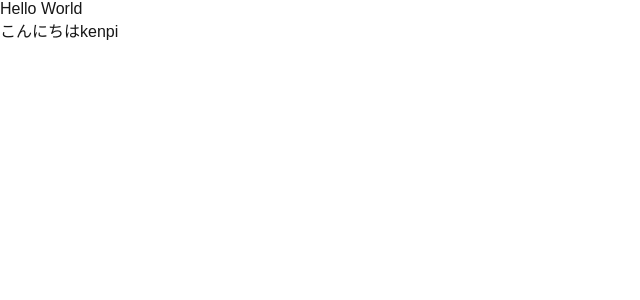
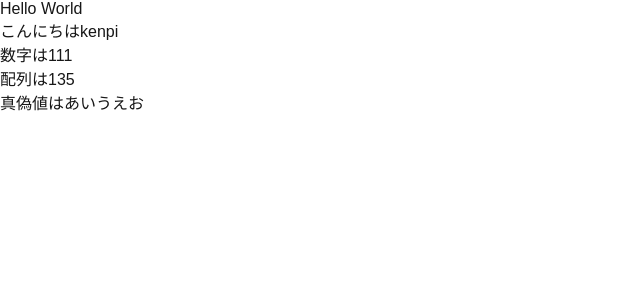
Before and after one commit to kenpi13/qin-next-practice, a Next.js app: page / in a window 1280 px wide. Shown: the top 300 px of the page, without its empty margins (0-640 px from the left). Built offline with nearby package versions, Linux system fonts and the light colour scheme.

Commit message:
【Next jsで学ぶReact講座 #4】Propsに色んなデータを渡したり、Childrenを使ってみよう！

```diff
--- a/components/Footer.js
+++ b/components/Footer.js
@@ -1,10 +1,18 @@
 import styles from "@/styles/Home.module.css";
 
 export function Footer(props) {
-  const { name } = props;
+  console.table(props);
+  const { name, number, array, bool, comp, children } = props;
   return (
     <footer className={styles.footer}>
       こんにちは{name}
+      <br></br>
+      数字は{number}
+      <br></br>
+      配列は{array}
+      <br></br>
+      真偽値は{bool}
+      {children}
     </footer>
   );
 }
--- a/pages/index.js
+++ b/pages/index.js
@@ -6,7 +6,15 @@ export default function Home() {
     <>
       <Header></Header>
       <div>Hello World</div>
-      <Footer name="kenpi"></Footer>
+      <Footer
+        name="kenpi"
+        number={111}
+        array={[1,3,5]}
+        bool={true}
+        comp={<div>あああ</div>}
+      >
+        あいうえお
+      </Footer>
     </>
   );
 }
```
